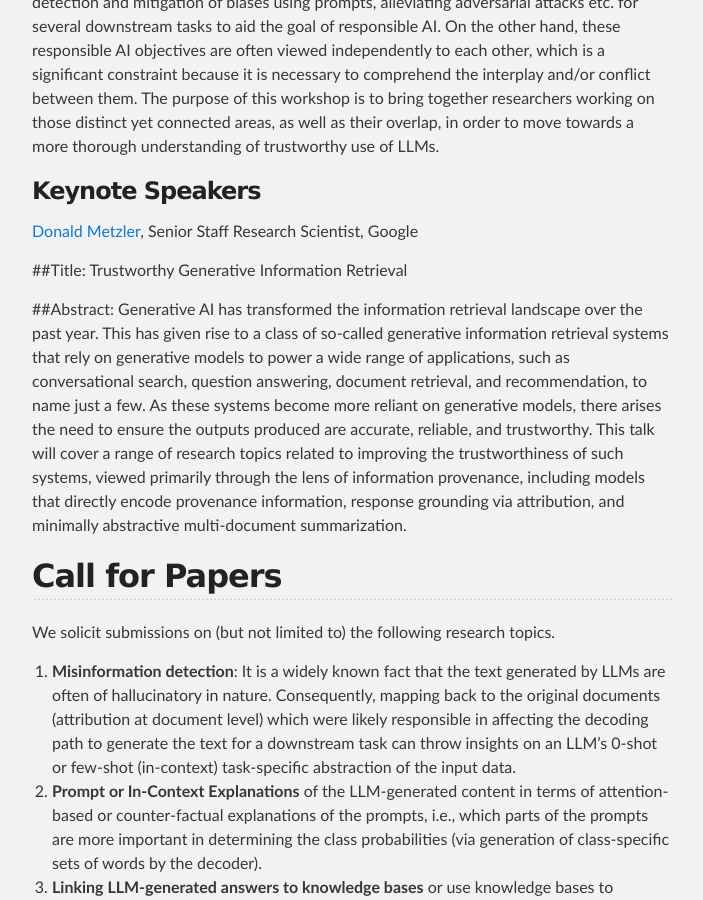
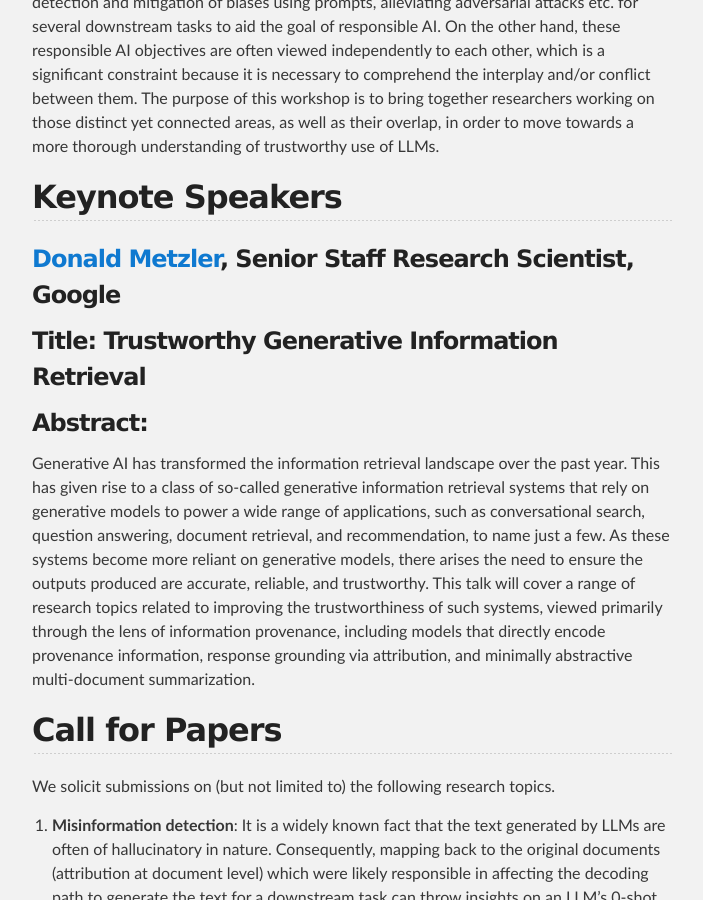
Before and after one commit to gdebasis/llmit, a Jekyll site: the page built from index.md, in a window 1280 px wide and 900 px high, scrolled down 1201 px. Shown: the whole window, without its empty margins (288-991 px from the left). Built offline with Jekyll 4.4.1, drawn with Linux system fonts in a browser that asks for light colours.

```diff
--- a/index.md
+++ b/index.md
@@ -21,13 +21,12 @@ Despite producing semantically coherent and potentially relevant text for a give
 
 With reference to the above-mentioned problems of LLM usage, in this workshop, **Large Language Models’ Interpretability and Trustworthiness (LLMIT)**, we intend to foster research on topics related to not only identifying misinformation from LLM-generated content, but also to mitigate the propagation effects of this generated misinformation on downstream predictive tasks thus leading to more robust and effective leveraging in-context learning. It is critical that researchers work towards a responsible and trustworthy innovation. For instance, identifying the source documents which the decoding phase of an LLM largely utilised to generate an output text can potentially help a user better understand the content, thus possibly contributing towards developing a trust towards the model. Relevant active areas in LLMs include misinformation detection, in-context learning, detection and mitigation of biases using prompts, alleviating adversarial attacks etc. for several downstream tasks to aid the goal of responsible AI. On the other hand, these responsible AI objectives are often viewed independently to each other, which is a significant constraint because it is necessary to comprehend the interplay and/or conflict between them. The purpose of this workshop is to bring together researchers working on those distinct yet connected areas, as well as their overlap, in order to move towards a more thorough understanding of trustworthy use of LLMs.
 
-### Keynote Speakers
+## Keynote Speakers
 
-[Donald Metzler](https://research.google/people/DonaldMetzler/), Senior Staff Research Scientist, Google
+### [Donald Metzler](https://research.google/people/DonaldMetzler/), Senior Staff Research Scientist, Google
 
-##Title: Trustworthy Generative Information Retrieval
-
-##Abstract:
+### Title: Trustworthy Generative Information Retrieval
+### Abstract:
 Generative AI has transformed the information retrieval landscape over the past year. This has given rise to a class of so-called generative information retrieval systems that rely on generative models to power a wide range of applications, such as conversational search, question answering, document retrieval, and recommendation, to name just a few. As these systems become more reliant on generative models, there arises the need to ensure the outputs produced are accurate, reliable, and trustworthy. This talk will cover a range of research topics related to improving the trustworthiness of such systems, viewed primarily through the lens of information provenance, including models that directly encode provenance information, response grounding via attribution, and minimally abstractive multi-document summarization.
 
 
```
